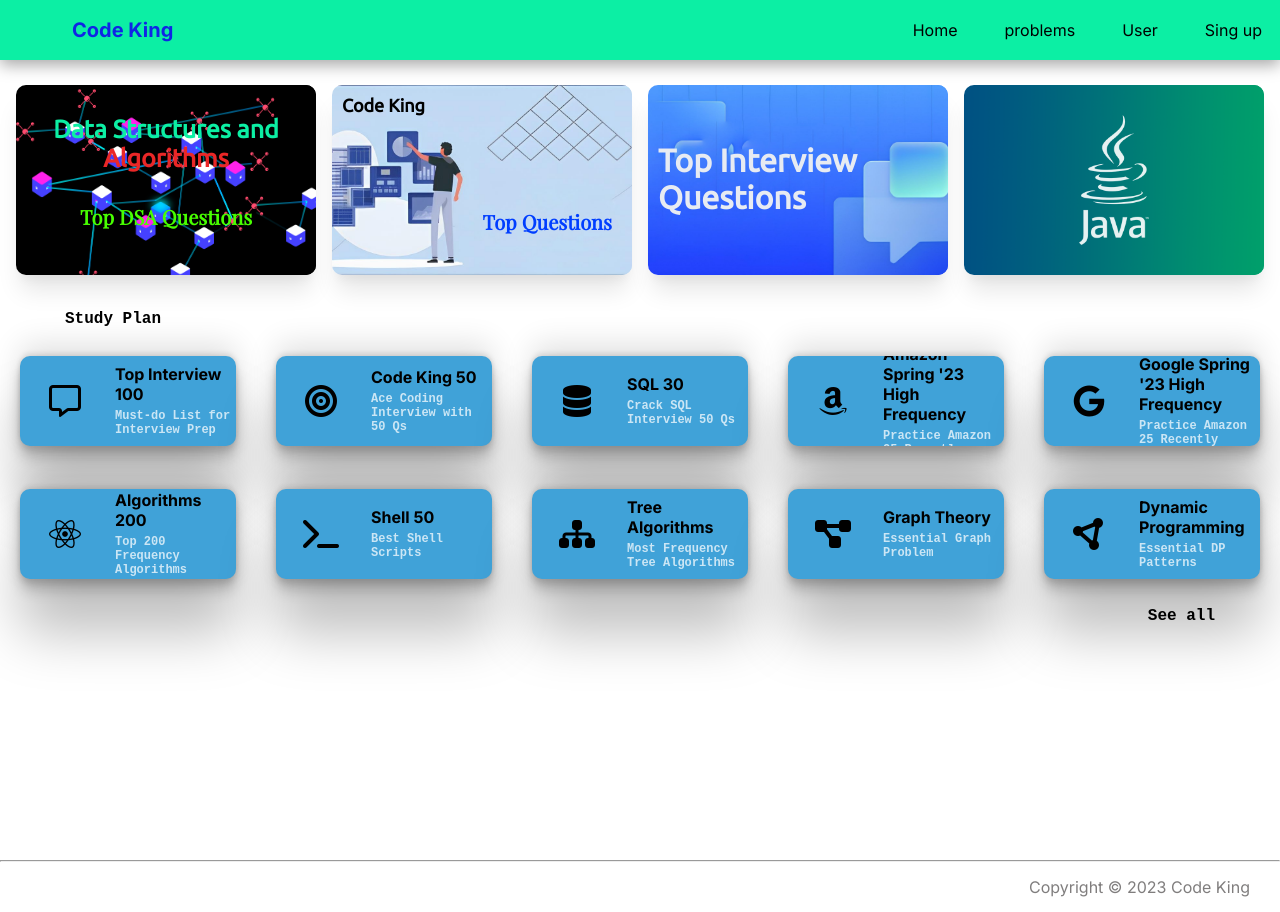
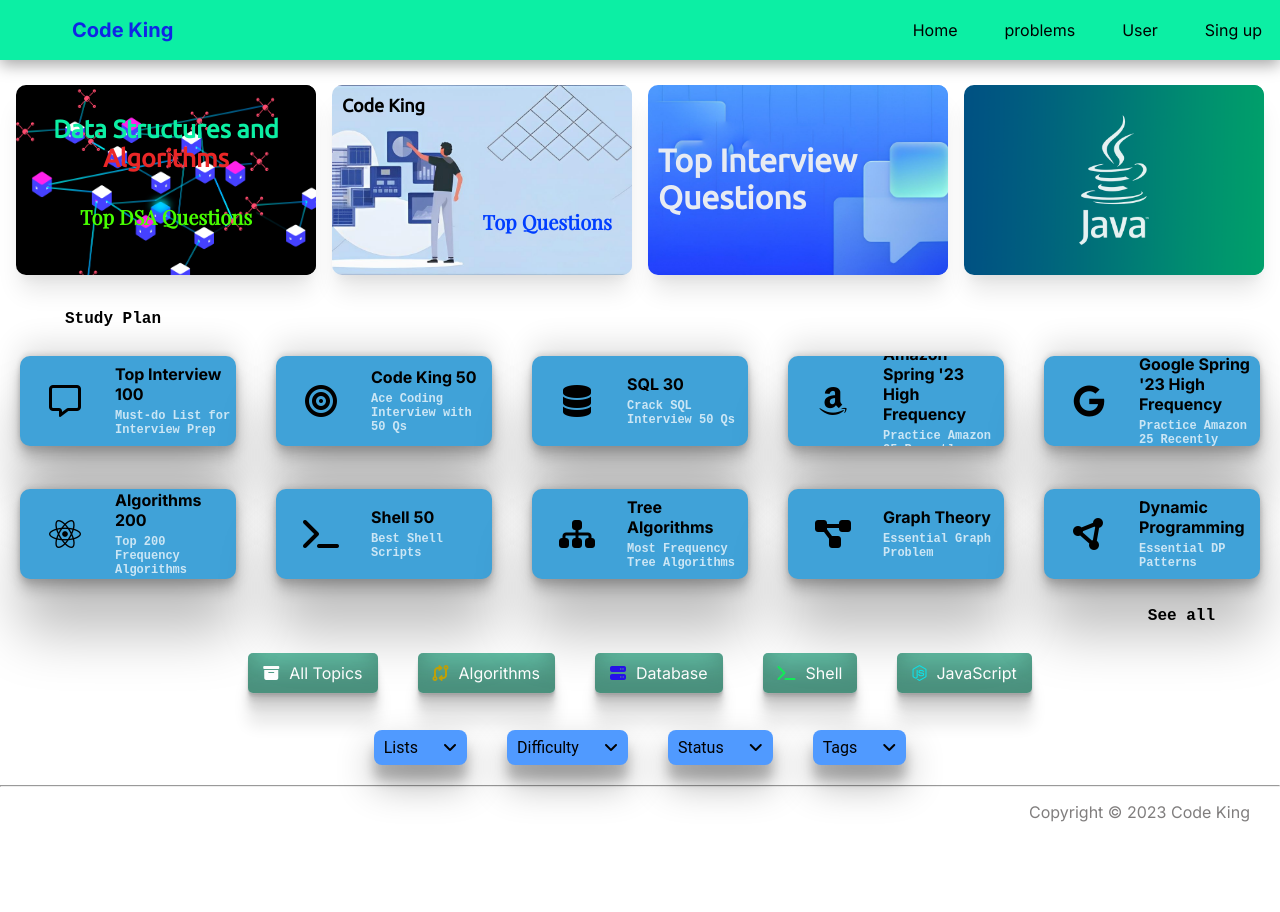
Before and after one commit to Bapparajsk/codeking, a Next.js app: page /problems in a window 1280 px wide. After the commit the page ends 837 px from the top, so only its background shows below. Built offline with nearby package versions, Linux system fonts and the light colour scheme; some icons are missing.

Commit message:
buttons complete

```diff
--- a/src/app/problems/page.jsx
+++ b/src/app/problems/page.jsx
@@ -5,6 +5,7 @@
 import "$/problem/style.css"
 import { CardList } from "#/problem/CardList";
 import { SubTitles } from "#/problem/SubTitles";
+import { ProblemsList } from "#/problem/ProblemsList";
 
 const Page = () => {
 
@@ -21,6 +22,9 @@
                 <div className={"problem-page-sub-title-bar"}>
                     <SubTitles/>
                 </div>
+                <div className={"problem-lists"}>
+                    <ProblemsList/>
+                </div>
             </main>
             <Footer/>
         </>
--- /dev/null
+++ b/src/component/problem/ControlButton.jsx
@@ -0,0 +1,42 @@
+import { useState, useEffect } from "react";
+
+export const ControlButton = props => {
+    const [roted, setRoted] = useState(0);
+    const onClickHandle = () => {
+        if (roted === 0) {
+            setRoted(180);
+            console.log(roted)
+            setTimeout(() => {
+                window.addEventListener("click", windowHan);
+            }, 300)
+            // w.addEventListener("click", windowHan);
+        } else {
+            setRoted(0);
+            console.log(roted)
+            setTimeout(() => {
+                window.removeEventListener("click", windowHan);
+            }, 300)
+        }
+    }
+
+    const windowHan = () => {
+        setRoted(0);
+        setTimeout(() => {
+            window.removeEventListener("click", windowHan);
+        }, 300)
+    }
+
+    useEffect(() => {
+        return () => {
+            // Clean up the event listener when the component unmounts
+            window.removeEventListener("click", windowHan);
+        };
+    }, [roted]);
+
+    return (
+        <div className={"pro-con-button flex"} onClick={onClickHandle}>
+            <p >{props.buttonName}</p>
+            <i className="fa-solid fa-angle-down" style={{transform: `rotate(${roted}deg)`}}></i>
+        </div>
+    )
+}
--- /dev/null
+++ b/src/component/problem/ProblemsList.jsx
@@ -0,0 +1,54 @@
+import "$/problem/problemLists.css"
+import {TopicButton} from "#/problem/TopicButton";
+import {ControlButton} from "#/problem/ControlButton";
+
+export const ProblemsList = () => {
+
+    const buttons = [
+        {
+            iconName: "fa-solid fa-box-archive",
+            buttonName: "All Topics",
+            color: "#ffffff"
+        },
+        {
+            iconName: "fa-solid fa-code-compare",
+            buttonName: "Algorithms",
+            color: "#c2a309",
+        },
+        {
+            iconName: "fa-solid fa-server",
+            buttonName: "Database",
+            color: "#2712ed",
+        },
+        {
+            iconName: "fa-solid fa-terminal",
+            buttonName: "Shell",
+            color: "#12ed57",
+        },
+        {
+            iconName: "fa-brands fa-node-js",
+            buttonName: "JavaScript",
+            color: "#0ce7ef",
+        }
+    ]
+
+    return (
+        <div className={"problem-lists-bar"}>
+            <div className={"pro-list-hading flex"}>
+                <div className={"problem-control-head flex"}>
+                    {
+                        buttons.map(( item, idx) => {
+                            return <TopicButton key={idx} details={item}/>
+                        })
+                    }
+                </div>
+                <div className={"problem-control flex"}>
+                    <ControlButton buttonName={"Lists"}/>
+                    <ControlButton buttonName={"Difficulty"}/>
+                    <ControlButton buttonName={"Status"}/>
+                    <ControlButton buttonName={"Tags"}/>
+                </div>
+            </div>
+        </div>
+    );
+}
--- /dev/null
+++ b/src/component/problem/TopicButton.jsx
@@ -0,0 +1,11 @@
+export const TopicButton = props=> {
+
+    const { iconName, buttonName, color } = props.details;
+
+    return (
+        <div className={"pro-control-button flex"}>
+            <i className={iconName} style={{color: color}}></i>
+            <p>{buttonName}</p>
+        </div>
+    )
+}
--- /dev/null
+++ b/src/style/problem/problemLists.css
@@ -0,0 +1,62 @@
+.problem-lists-bar {
+    width: 100%;
+    height: auto;
+}
+
+.pro-list-hading {
+    width: 100%;
+    height: 150px;
+    flex-direction: column;
+}
+
+.problem-control-head {
+    width: 100%;
+    height: 50%;
+}
+
+.pro-control-button {
+    margin: 0 20px;
+    background-color: rgba(18, 203, 154, 0.58);
+    padding: 10px 15px;
+    border-radius: 5px;
+    cursor: pointer;
+    box-shadow: rgba(0, 0, 0, 0.17) 0 -23px 25px 0 inset, rgba(0, 0, 0, 0.15) 0 -36px 30px 0 inset, rgba(0, 0, 0, 0.1) 0 -79px 40px 0 inset, rgba(0, 0, 0, 0.06) 0 2px 1px, rgba(0, 0, 0, 0.09) 0 4px 2px, rgba(0, 0, 0, 0.09) 0 8px 4px, rgba(0, 0, 0, 0.09) 0 16px 8px, rgba(0, 0, 0, 0.09) 0 32px 16px;
+    transition: background-color.2s linear;
+
+    & p {
+        color: #fff;
+        margin-left: 10px;
+    }
+
+    &:hover {
+        background-color: rgba(8, 180, 135, 0.99);
+    }
+}
+
+.problem-control {
+    width: 100%;
+    height: 50%;
+}
+
+.pro-con-button {
+    background-color: #509AFF;
+    padding: 8px 10px;
+    border-radius: 8px;
+    transition: background-color .2s linear;
+    cursor: pointer;
+    margin: 0 20px;
+    box-shadow: rgba(0, 0, 0, 0.3) 0px 19px 38px, rgba(0, 0, 0, 0.22) 0px 15px 12px;
+
+    & p {
+        font-family: 'Roboto', sans-serif;
+        margin-right: 25px;
+    }
+
+    & i {
+        transition: all 0.3s linear;
+    }
+
+    &:hover {
+        background-color: rgba(80, 154, 255, 0.84);
+    }
+}
--- a/src/style/problem/style.css
+++ b/src/style/problem/style.css
@@ -1,6 +1,6 @@
 .problem-page {
     width: 100vw;
-    height: 100vh;
+    height: auto;
     margin-top: 60px;
     background: #ffffff;
 }
@@ -14,3 +14,8 @@
     width: 100vw;
     height: 335px;
 }
+
+.problem-lists {
+    width: 100vw;
+    height: auto;
+}
--- a/src/style/problem/subTitle.css
+++ b/src/style/problem/subTitle.css
@@ -61,7 +61,7 @@
 
 .p-sub-card:hover {
     background-color: #0B60B0;
-    box-shadow: rgba(50, 50, 93, 0.25) 0 30px 60px -12px inset, rgba(0, 0, 0, 0.45) 0 18px 36px -18px inset;
+    box-shadow: rgba(0, 0, 0, 0.17) 0 -23px 25px 0 inset, rgba(0, 0, 0, 0.15) 0 -36px 30px 0 inset, rgba(0, 0, 0, 0.1) 0 -79px 40px 0 inset, rgba(0, 0, 0, 0.06) 0 2px 1px, rgba(0, 0, 0, 0.09) 0 4px 2px, rgba(0, 0, 0, 0.09) 0 8px 4px, rgba(0, 0, 0, 0.09) 0 16px 8px, rgba(0, 0, 0, 0.09) 0 32px 16px;
 }
 
 .p-sub-card-icon {
```
